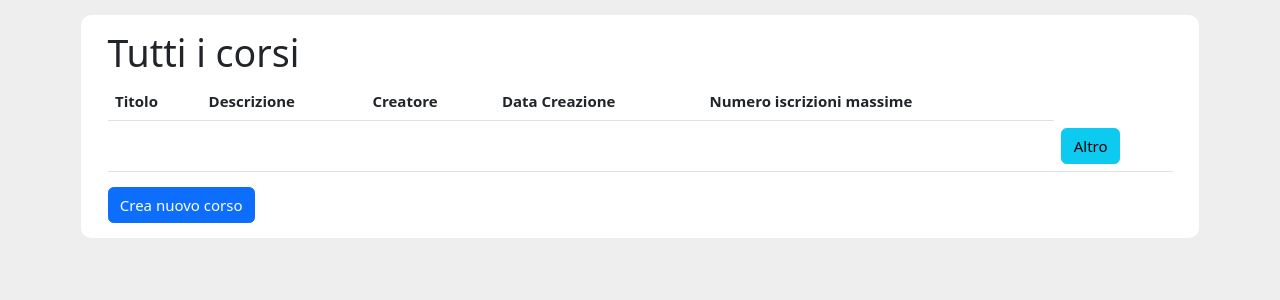
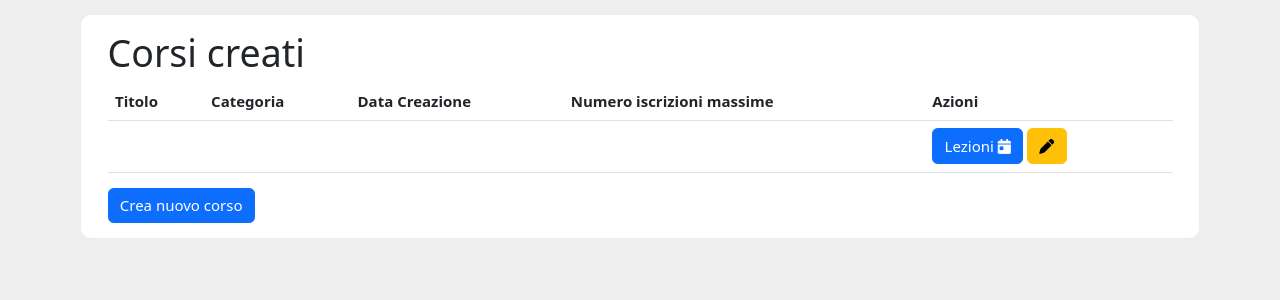
Before and after one commit to Visco01/pcto-project, a Flask app: template app/templates/teachers/dashboard.html in a window 1280 px wide. Shown: the part 47-347 px from the top of the page. Run offline with Flask 2, Linux system fonts and the light colour scheme; the template is opened without the code that fills it: most values are stand-ins (such as "Sample title", 1, 10 or a date in 2020); parts of the project's set-up code (start-up, migrations or seed data) failed here and were passed over; some libraries are stand-ins or nearby versions.

Commit message:
updated courses interface

```diff
--- a/app/lib/db_actions.py
+++ b/app/lib/db_actions.py
@@ -29,7 +29,7 @@
     return coursesFromStudents
 
 def get_all_courses_from_teacher(id_user):
-    return Course.query.join(TeachersCourses).filter(TeachersCourses.id_teacher==id_user).all()
+    return db.session.query(Course,Category).filter(TeachersCourses.id_teacher == id_user, Category.id_category == Course.id_category)
 
 def get_all_categories():
     return Category.query.all()
--- a/app/templates/students/dashboard.html
+++ b/app/templates/students/dashboard.html
@@ -107,7 +107,7 @@
                 button = `<button type ="button" class="btn btn-danger" disabled>Iscrizioni al completo</button>`
             }
 
-            var percentage = parseInt(response.subscription_number) / response.course.max_partecipants * 100
+            let percentage = parseInt(response.subscription_number) / response.course.max_partecipants * 100
 
             $('#modalTitle').html(`
                 <strong>${response.course.c_name}</strong>
--- a/app/templates/students/user_courses.html
+++ b/app/templates/students/user_courses.html
@@ -32,7 +32,7 @@
     </div>
 
     <div class="modal fade" id="modalPlaceholder" tabindex="-1" aria-labelledby="exampleModalLabel" aria-hidden="true">
-    <div class="modal-dialog modal-dialog-centered">
+    <div class="modal-dialog modal-sm modal-dialog-centered">
         <div class="modal-content">
             <div class="modal-header">
                 <h5 class="modal-title" id="modalTitle"><!-- title -->></h5>
@@ -48,7 +48,7 @@
     <script>
         function info(id){
             $('#modalTitle').html(`
-                <strong>Sei sicuro di voler cancellare l'iscrizione?</strong>
+                <strong>Cancellare iscrizione?</strong>
             `)
 
             $('#modalFooter').html(`
--- a/app/templates/teachers/course_description.html
+++ b/app/templates/teachers/course_description.html
@@ -43,7 +43,6 @@
     <div class = "mb-3">
         <p id="buttonRow">
             <button class="btn btn-primary" onclick="updateCourse('{{course.id_course}}')" id = "updateButton">Aggiorna</button>
-            <a href="{{url_for('main.lessons',id_course = course.id_course, path = 'teacher' )}} " id = "lessonsButton"><button class="btn btn-primary" >Lezioni</button></a>
         </p>
     </div>
 
--- a/app/templates/teachers/dashboard.html
+++ b/app/templates/teachers/dashboard.html
@@ -1,29 +1,31 @@
 {% extends 'layout.html' %}
 
 {% block content %}
-    <h1>Tutti i corsi</h1>
+    <h1>Corsi creati</h1>
 
     <table class="table table-hover">
         <thead>
             <tr>
                 <th scope="col">Titolo</th>
-                <th scope="col">Descrizione</th>
-                <th scope="col">Creatore</th>
+                <th scope="col">Categoria</th>
                 <th scope="col">Data Creazione</th>
                 <th scope="col">Numero iscrizioni massime</th>
+                <th scope="col">Azioni</th>
             </tr>
         </thead>
         <tbody>
 
             {% for course in courses %}
             <tr>
-                <th scope="row"><a href = "{{ url_for('teachers.courseDescription',id_course = course.id_course) }}">{{course.c_name}}</a></th>
-                <td>{{course.description}}</td>
-                <td></td>
-                <td>{{course.creation_date}}</td>
-                <td>{{course.max_partecipants}}</td>
+                <th scope="row">{{course.Course.c_name}}</th>
+                <td scope="row">{{course.Category.c_name}}</td>
+                <td>{{course.Course.creation_date}}</td>
+                <td>{{course.Course.max_partecipants}}</td>
 
-                <td><button type="button" class="btn btn-info">Altro</button></td>
+                <td>
+                    <a href="{{url_for('main.lessons',id_course = course.Course.id_course, path = 'teacher' )}}" type="button" class="btn btn-primary" id = "lessonsButton">Lezioni <i class="fa-solid fa-calendar-day"></i></a>
+                    <a href="{{ url_for('teachers.courseDescription',id_course = course.Course.id_course) }}" type="button" class="btn btn-warning"><i class="fa-solid fa-pen"></i></a>
+                </td>
 
             </tr>
             {% endfor %}
```
